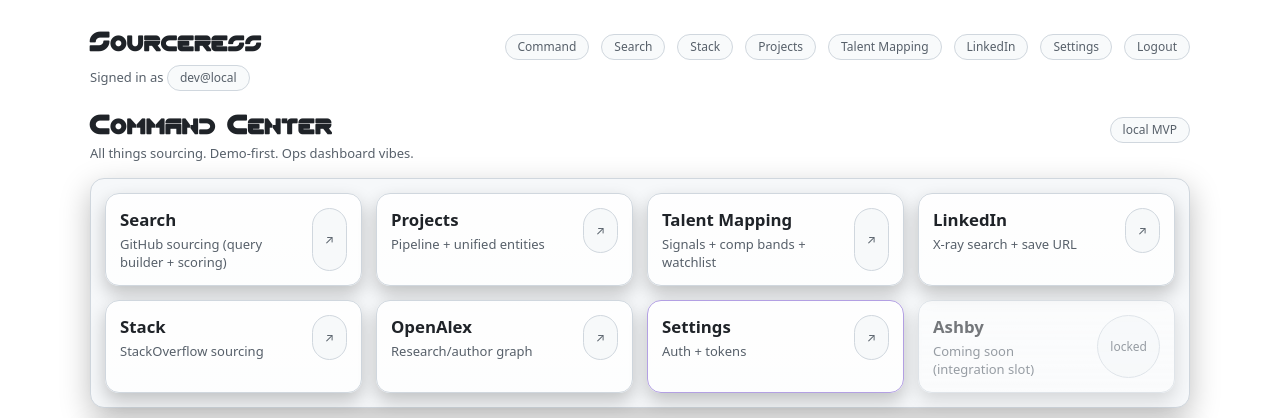
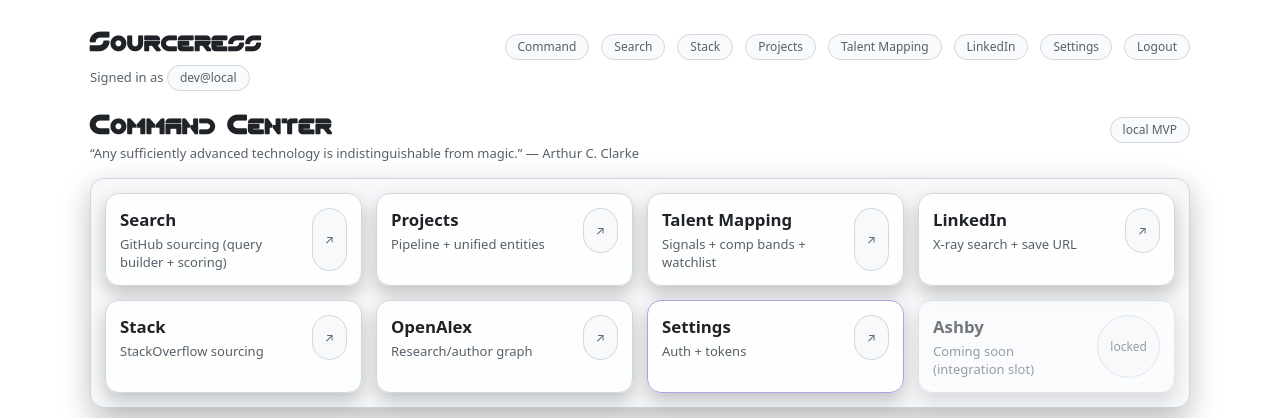
Before and after one commit to NerdHerderDani/sourceress, a FastAPI app: page /command in a window 1280 px wide. Shown: the top 418 px of the page. Run offline with FastAPI, Linux system fonts and the light colour scheme.

Commit message:
UI: update Command Center tagline (Clarke quote)

```diff
--- a/backend/app/templates/command.html
+++ b/backend/app/templates/command.html
@@ -3,7 +3,7 @@
   <div class="topbar">
     <div>
       <h1 style="margin:0; font-family: 'Flynn', system-ui, sans-serif; font-weight: 700;">Command Center</h1>
-      <div class="hint">All things sourcing. Demo-first. Ops dashboard vibes.</div>
+      <div class="hint">“Any sufficiently advanced technology is indistinguishable from magic.” — Arthur C. Clarke</div>
     </div>
     <div class="pill">local MVP</div>
   </div>
```
